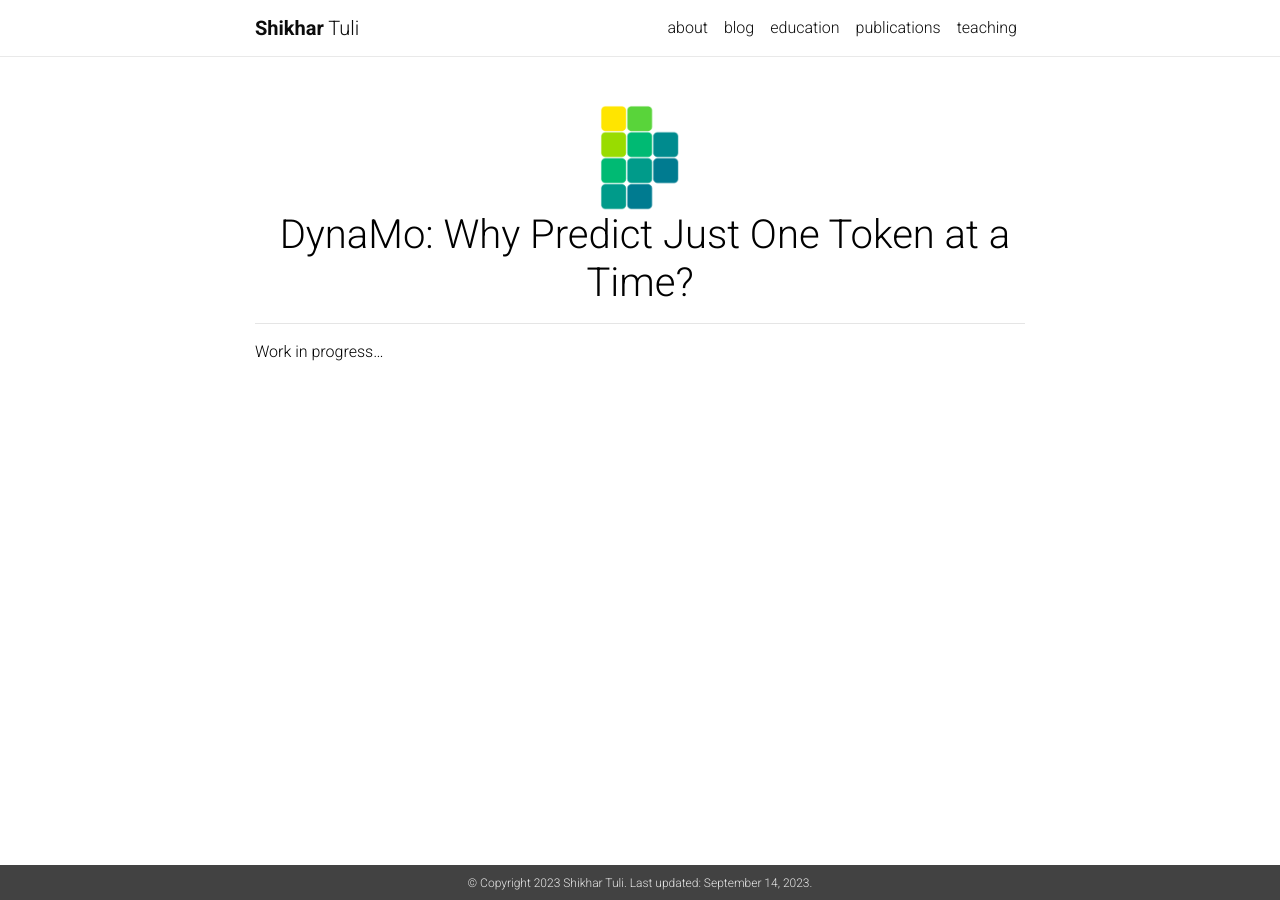
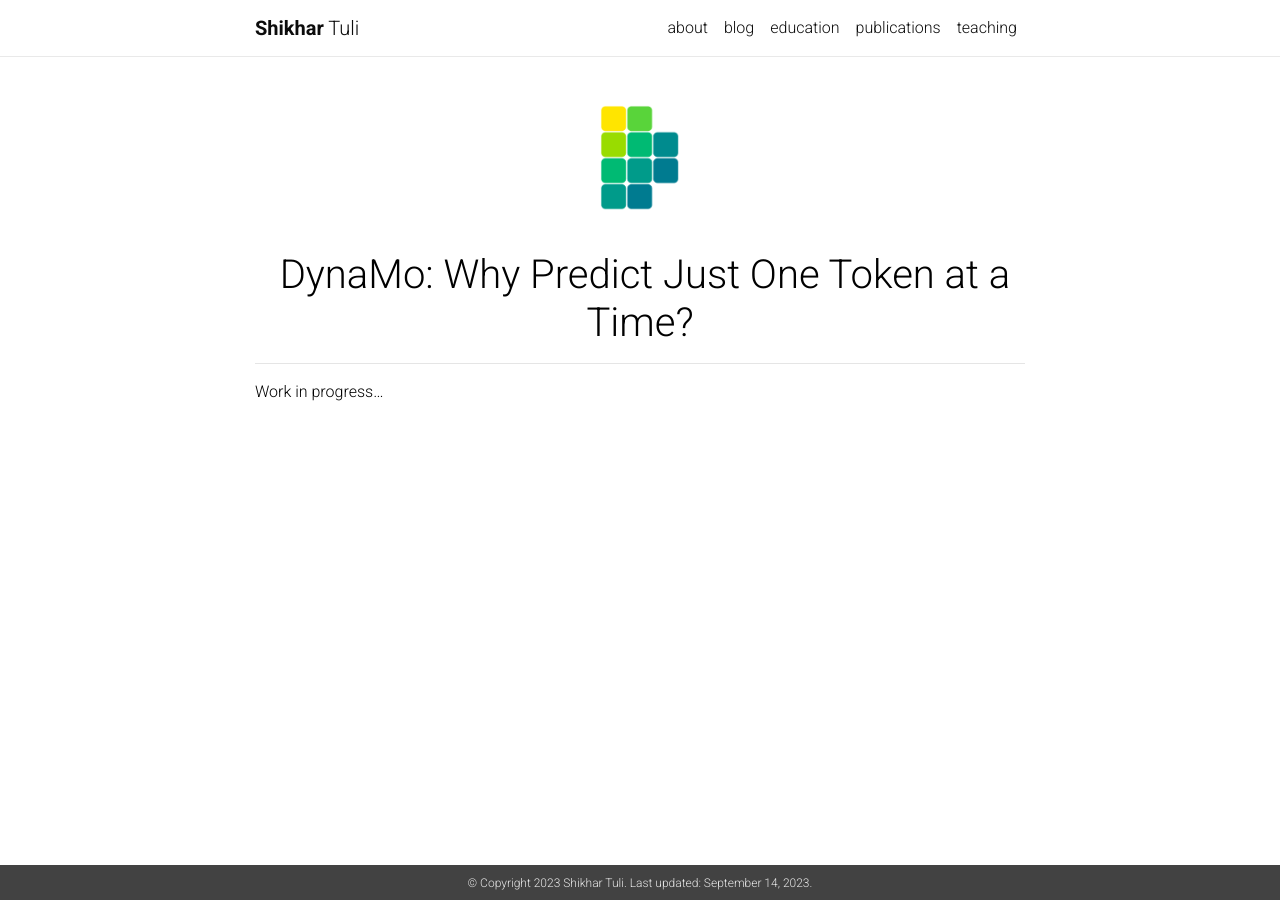
Before and after one commit to shikhartuli/shikhartuli.github.io, a Jekyll site: the page built from _pages/dynamo.md, in a window 1280 px wide. Built offline with Jekyll 4.4.1, drawn with Linux system fonts in a browser that asks for light colours; nearby versions of some CDN libraries; a style sheet for code colours, icons or effects is not loaded.

Commit message:
Updated DynaMo

```diff
--- a/_pages/dynamo.md
+++ b/_pages/dynamo.md
@@ -8,7 +8,11 @@ nav: false
 
 <div align="center">
   <img src="{{ site.baseurl }}/assets/img/dynamo_logo.png" alt="DynaMo" width="80" align="center" />
-  <br>
+</div>
+
+<br>
+
+<div align="center">
   <h1>&nbsp;DynaMo: Why Predict Just One Token at a Time?</h1>
 </div>
 
```
